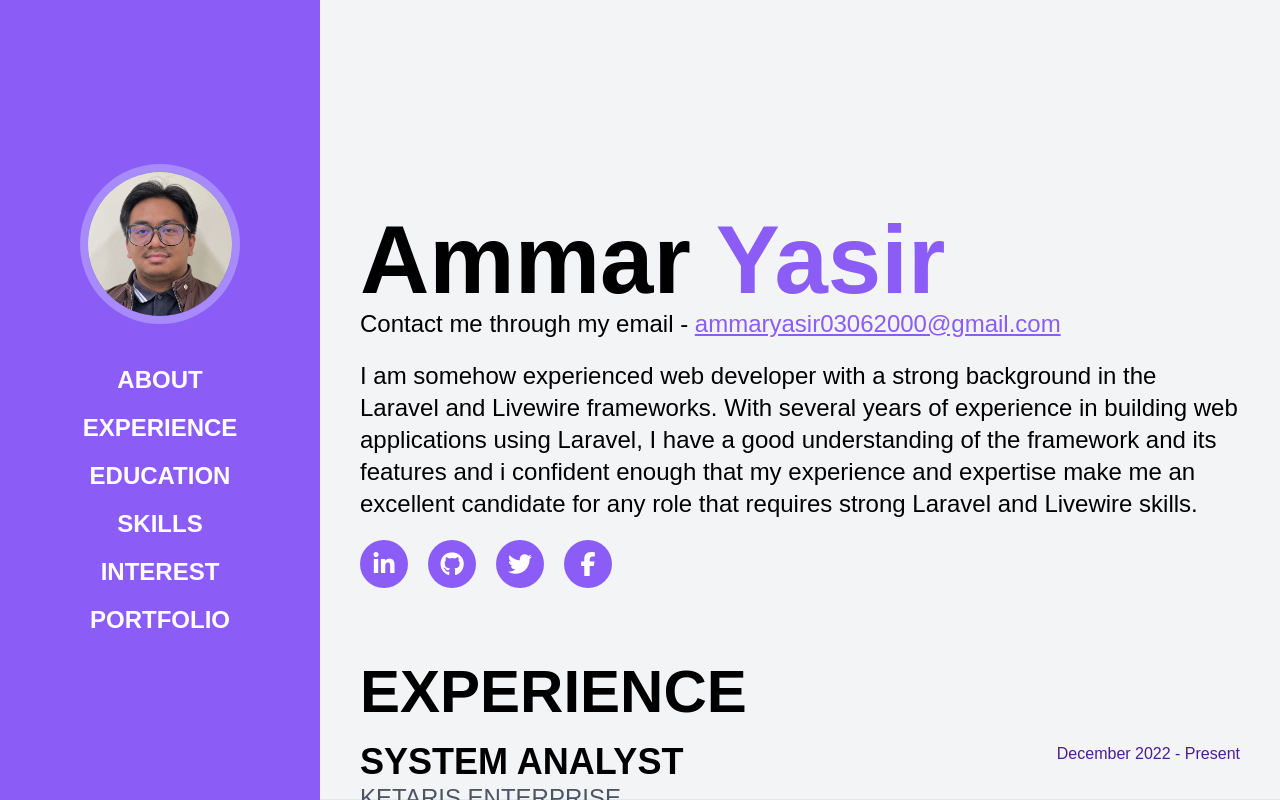
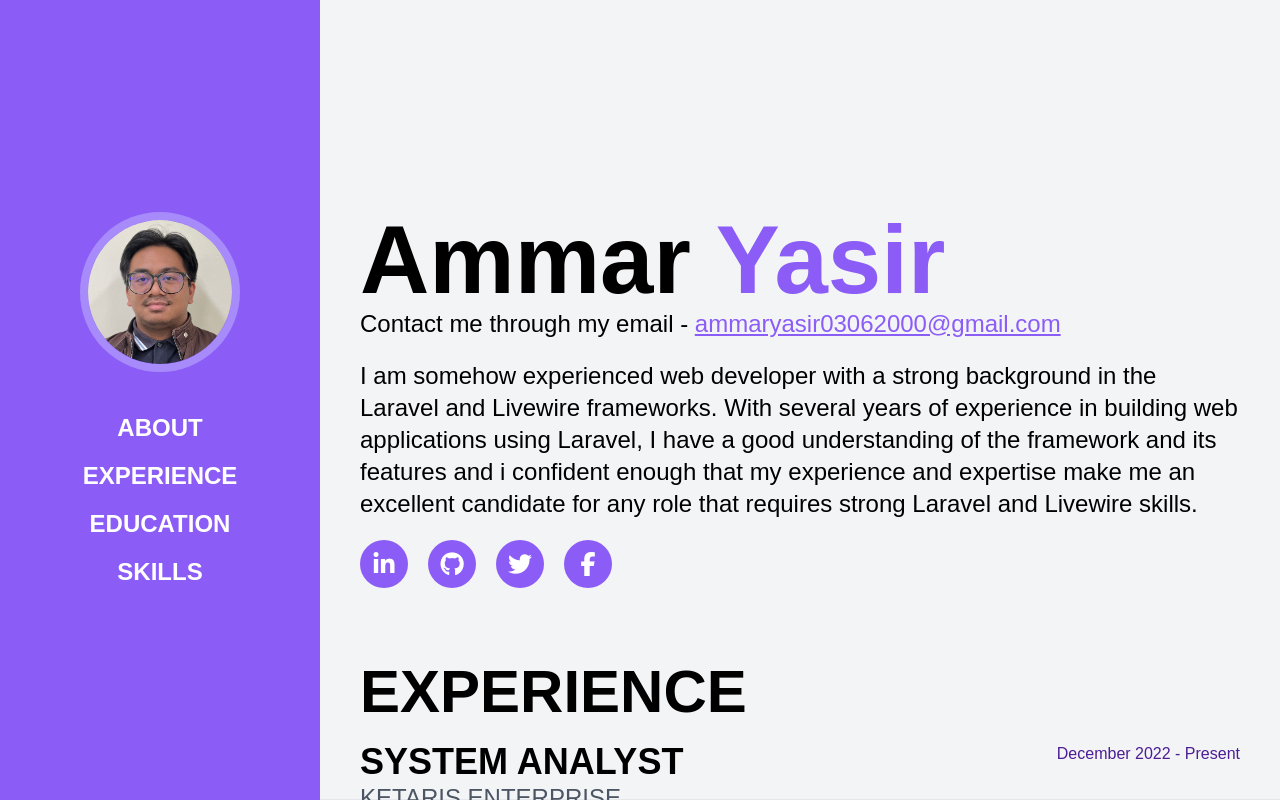
Before and after one commit to AmmrYsir/ammrysir.github.io, a Vue app: page / in a window 1280 px wide. Built offline with nearby package versions, Linux system fonts and the light colour scheme; a web font is replaced by a local one.

Commit message:
[feat] include + display Skills component

```diff
--- a/src/App.vue
+++ b/src/App.vue
@@ -3,6 +3,7 @@ import { ref } from 'vue';
 import AboutMe from './components/AboutMe.vue'
 import Experience from './components/Experience.vue'
 import Education from './components/Education.vue'
+import Skills from './components/Skills.vue'
 
 const routePath = ref("about");
 
@@ -30,10 +31,10 @@ function comparePath(path: string) {
 					:class="{ 'text-white': comparePath('education') }" href="#education">EDUCATION</a>
 				<a @click="setPath('skills')" class="cursor-pointer hover:text-violet-100"
 					:class="{ 'text-white': comparePath('skills') }" href="#skills">SKILLS</a>
-				<a @click="setPath('interest')" class="cursor-pointer hover:text-violet-100"
-					:class="{ 'text-white': comparePath('interest') }" href="#interest">INTEREST</a>
-				<a @click="setPath('portfolio')" class="cursor-pointer hover:text-violet-100"
-					:class="{ 'text-white': comparePath('portfolio') }" href="#portfolio">PORTFOLIO</a>
+				<!-- <a @click="setPath('interest')" class="cursor-pointer hover:text-violet-100"
+					:class="{ 'text-white': comparePath('interest') }" href="#interest">INTEREST</a> -->
+				<!-- <a @click="setPath('portfolio')" class="cursor-pointer hover:text-violet-100"
+					:class="{ 'text-white': comparePath('portfolio') }" href="#portfolio">PORTFOLIO</a> -->
 			</ul>
 		</div>
 		<div class="flex-1 bg-gray-100">
@@ -41,6 +42,7 @@ function comparePath(path: string) {
 				<AboutMe />
 				<Experience />
 				<Education />
+				<Skills />
 			</div>
 		</div>
 	</div>
```
